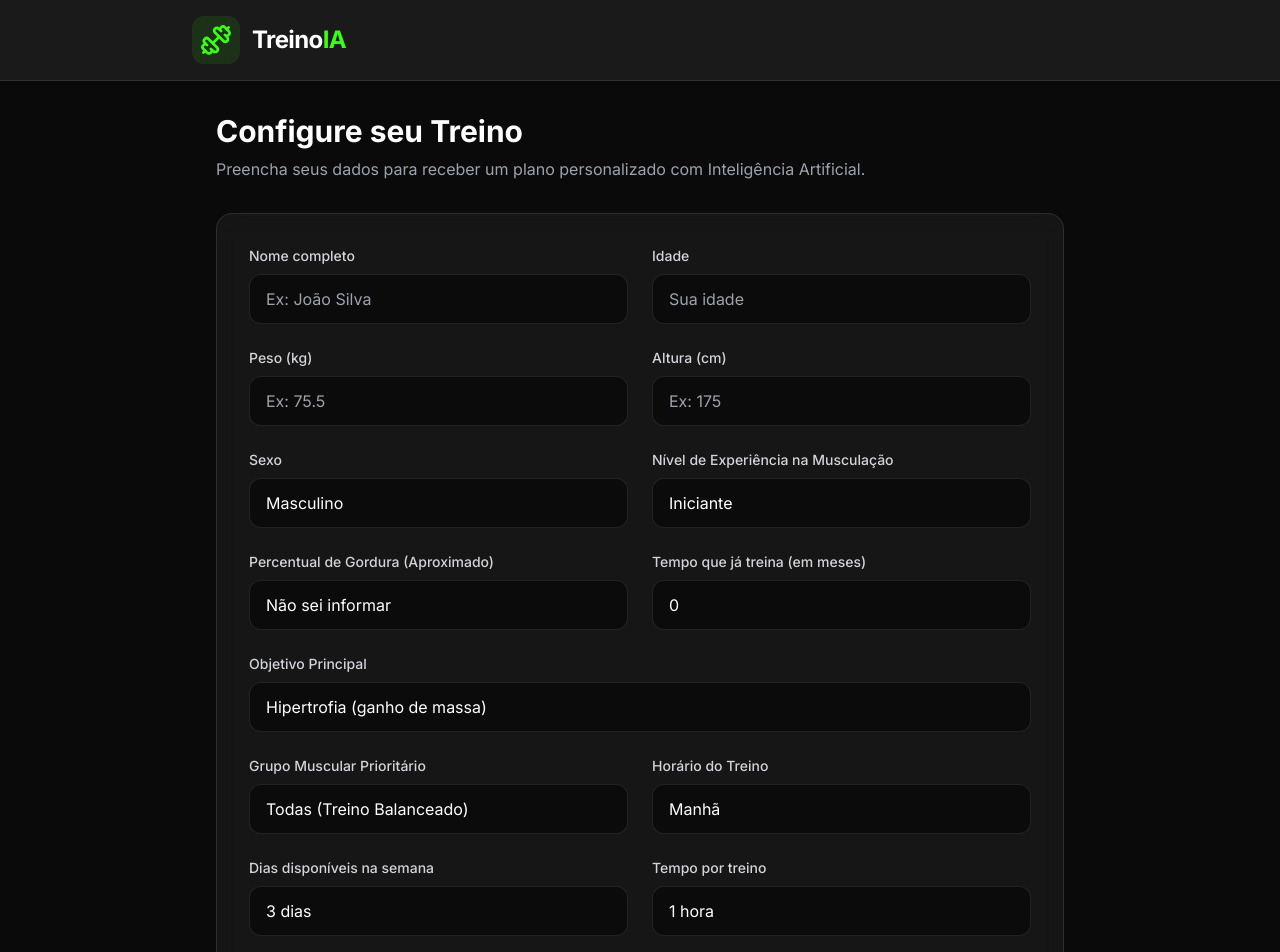
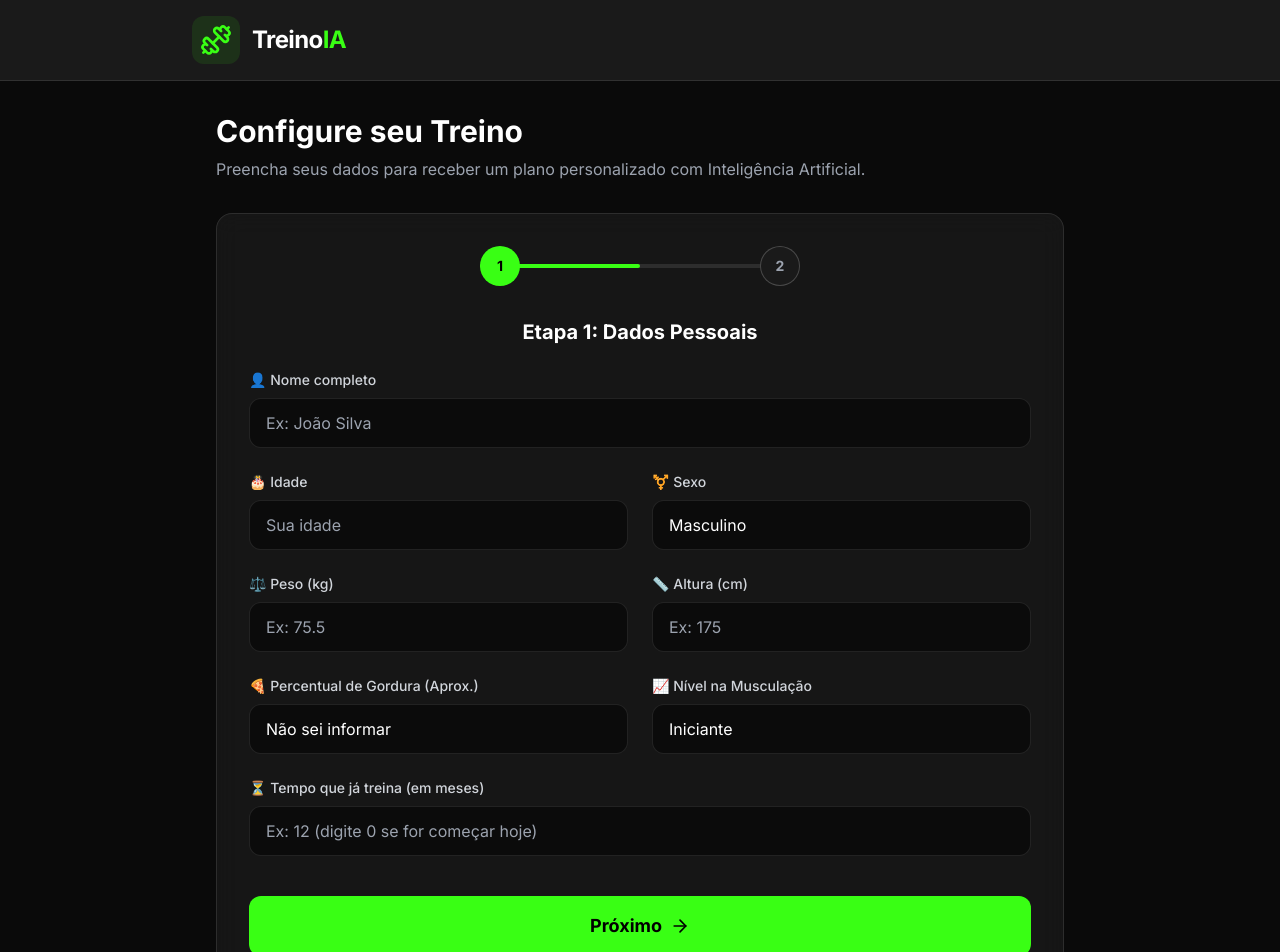
Before and after one commit to felipecutrim/treinoIA, a React (Vite) app: page / in a window 1280 px wide. Shown: the top 952 px of the page. Built offline with nearby package versions, Linux system fonts and the light colour scheme.

Commit message:
feat: UX improvements, multi-step form, and multi-select muscles

```diff
--- a/src/App.jsx
+++ b/src/App.jsx
@@ -33,7 +33,7 @@ Dados do usuário:
 - Nível na musculação: ${formData.nivel}
 - Tempo de treino (experiência): ${formData.mesesTreino} meses
 - Objetivo principal: ${formData.objetivo}
-- Grupo muscular prioritário: ${formData.focoMuscular}
+- Grupo muscular prioritário: ${formData.focoMuscular.join(', ')}
 - Dias por semana: ${formData.dias} dias
 - Horário do treino: ${formData.horario}
 - Tempo por treino: ${formData.tempo}
--- a/src/components/Form.jsx
+++ b/src/components/Form.jsx
@@ -1,6 +1,10 @@
-import { useState } from 'react';
+import { useState, useRef } from 'react';
+import { ArrowRight, ArrowLeft } from 'lucide-react';
 
 export default function Form({ onSubmit, isLoading }) {
+  const [step, setStep] = useState(1);
+  const formRef = useRef(null);
+
   const [formData, setFormData] = useState({
     nome: '',
     idade: '',
@@ -9,19 +13,51 @@ export default function Form({ onSubmit, isLoading }) {
     sexo: 'Masculino',
     nivel: 'Iniciante',
     percentualGordura: 'Não sei informar',
+    mesesTreino: '',
     objetivo: 'Hipertrofia',
     dias: '3',
     tempo: '1h',
     horario: 'Manhã',
-    mesesTreino: '0',
-    focoMuscular: 'Todas',
+    focoMuscular: ['Todas'],
     outroEsporte: '',
     restricoes: ''
   });
 
+  const musculosOpcoes = ['Todas', 'Peito', 'Costas', 'Bíceps', 'Tríceps', 'Ombros', 'Pernas', 'Abdômen'];
+
   const handleChange = (e) => {
     const { name, value } = e.target;
     setFormData(prev => ({ ...prev, [name]: value }));
+  };
+
+  const toggleMusculo = (musculo) => {
+    setFormData(prev => {
+      let novaLista = [...prev.focoMuscular];
+
+      if (musculo === 'Todas') {
+        novaLista = ['Todas'];
+      } else {
+        novaLista = novaLista.filter(m => m !== 'Todas');
+        if (novaLista.includes(musculo)) {
+          novaLista = novaLista.filter(m => m !== musculo);
+        } else {
+          novaLista.push(musculo);
+        }
+        if (novaLista.length === 0) novaLista = ['Todas'];
+      }
+
+      return { ...prev, focoMuscular: novaLista };
+    });
+  };
+
+  const handleNextStep = () => {
+    if (formRef.current && formRef.current.reportValidity()) {
+      setStep(2);
+    }
+  };
+
+  const handlePrevStep = () => {
+    setStep(1);
   };
 
   const handleSubmit = (e) => {
@@ -30,18 +66,32 @@ export default function Form({ onSubmit, isLoading }) {
   };
 
   return (
-    <form onSubmit={handleSubmit} className="glass rounded-2xl p-6 md:p-8 animate-fade-in space-y-6">
+    <form ref={formRef} onSubmit={handleSubmit} className="glass rounded-2xl p-6 md:p-8 animate-fade-in space-y-6">
+
+      {/* Indicador de Etapas */}
+      <div className="flex items-center justify-between mb-8 relative max-w-xs mx-auto">
+        <div className="absolute left-0 top-1/2 -translate-y-1/2 w-full h-1 bg-white/10 rounded-full -z-10"></div>
+        <div className={`absolute left-0 top-1/2 -translate-y-1/2 h-1 bg-primary rounded-full -z-10 transition-all duration-300 ${step === 1 ? 'w-1/2' : 'w-full'}`}></div>
+
+        <div className={`w-10 h-10 rounded-full flex items-center justify-center font-bold text-sm transition-colors ${step >= 1 ? 'bg-primary text-black' : 'bg-surface text-gray-400 border border-white/20'}`}>1</div>
+        <div className={`w-10 h-10 rounded-full flex items-center justify-center font-bold text-sm transition-colors ${step >= 2 ? 'bg-primary text-black' : 'bg-surface text-gray-400 border border-white/20'}`}>2</div>
+      </div>
+
+      <div className="text-center mb-6">
+        <h3 className="text-xl font-bold text-white">
+          {step === 1 ? 'Etapa 1: Dados Pessoais' : 'Etapa 2: Preferências de Treino'}
+        </h3>
+      </div>
+
       <div className="grid grid-cols-1 md:grid-cols-2 gap-6">
 
+        {step === 1 && (
+          <>
             {/* Nome */}
-        <div className="space-y-2">
-          <label className="block text-sm font-medium text-gray-300">Nome completo</label>
+            <div className="space-y-2 md:col-span-2">
+              <label className="block text-sm font-medium text-gray-300">👤 Nome completo</label>
               <input
-            type="text"
-            name="nome"
-            required
-            value={formData.nome}
-            onChange={handleChange}
+                type="text" name="nome" required value={formData.nome} onChange={handleChange}
                 className="w-full bg-black/50 border border-white/10 rounded-xl px-4 py-3 text-white focus:outline-none focus:ring-2 focus:ring-primary focus:border-transparent transition-all"
                 placeholder="Ex: João Silva"
               />
@@ -49,29 +99,30 @@ export default function Form({ onSubmit, isLoading }) {
 
             {/* Idade */}
             <div className="space-y-2">
-          <label className="block text-sm font-medium text-gray-300">Idade</label>
+              <label className="block text-sm font-medium text-gray-300">🎂 Idade</label>
               <input
-            type="number"
-            name="idade"
-            required
-            min="14" max="100"
-            value={formData.idade}
-            onChange={handleChange}
+                type="number" name="idade" required min="14" max="100" value={formData.idade} onChange={handleChange}
                 className="w-full bg-black/50 border border-white/10 rounded-xl px-4 py-3 text-white focus:outline-none focus:ring-2 focus:ring-primary focus:border-transparent transition-all"
                 placeholder="Sua idade"
               />
             </div>
 
+            {/* Sexo */}
+            <div className="space-y-2">
+              <label className="block text-sm font-medium text-gray-300">⚧️ Sexo</label>
+              <select name="sexo" value={formData.sexo} onChange={handleChange}
+                className="w-full bg-black/50 border border-white/10 rounded-xl px-4 py-3 text-white focus:outline-none focus:ring-2 focus:ring-primary focus:border-transparent appearance-none transition-all">
+                <option value="Masculino">Masculino</option>
+                <option value="Feminino">Feminino</option>
+                <option value="Prefiro não informar">Prefiro não informar</option>
+              </select>
+            </div>
+
             {/* Peso */}
             <div className="space-y-2">
-          <label className="block text-sm font-medium text-gray-300">Peso (kg)</label>
+              <label className="block text-sm font-medium text-gray-300">⚖️ Peso (kg)</label>
               <input
-            type="number"
-            name="peso"
-            required
-            min="30" max="300" step="0.1"
-            value={formData.peso}
-            onChange={handleChange}
+                type="number" name="peso" required min="30" max="300" step="0.1" value={formData.peso} onChange={handleChange}
                 className="w-full bg-black/50 border border-white/10 rounded-xl px-4 py-3 text-white focus:outline-none focus:ring-2 focus:ring-primary focus:border-transparent transition-all"
                 placeholder="Ex: 75.5"
               />
@@ -79,58 +130,19 @@ export default function Form({ onSubmit, isLoading }) {
 
             {/* Altura */}
             <div className="space-y-2">
-          <label className="block text-sm font-medium text-gray-300">Altura (cm)</label>
+              <label className="block text-sm font-medium text-gray-300">📏 Altura (cm)</label>
               <input
-            type="number"
-            name="altura"
-            required
-            min="100" max="250"
-            value={formData.altura}
-            onChange={handleChange}
+                type="number" name="altura" required min="100" max="250" value={formData.altura} onChange={handleChange}
                 className="w-full bg-black/50 border border-white/10 rounded-xl px-4 py-3 text-white focus:outline-none focus:ring-2 focus:ring-primary focus:border-transparent transition-all"
                 placeholder="Ex: 175"
               />
             </div>
 
-        {/* Sexo */}
-        <div className="space-y-2">
-          <label className="block text-sm font-medium text-gray-300">Sexo</label>
-          <select
-            name="sexo"
-            value={formData.sexo}
-            onChange={handleChange}
-            className="w-full bg-black/50 border border-white/10 rounded-xl px-4 py-3 text-white focus:outline-none focus:ring-2 focus:ring-primary focus:border-transparent appearance-none transition-all"
-          >
-            <option value="Masculino">Masculino</option>
-            <option value="Feminino">Feminino</option>
-            <option value="Prefiro não informar">Prefiro não informar</option>
-          </select>
-        </div>
-
-        {/* Nível */}
-        <div className="space-y-2">
-          <label className="block text-sm font-medium text-gray-300">Nível de Experiência na Musculação</label>
-          <select
-            name="nivel"
-            value={formData.nivel}
-            onChange={handleChange}
-            className="w-full bg-black/50 border border-white/10 rounded-xl px-4 py-3 text-white focus:outline-none focus:ring-2 focus:ring-primary focus:border-transparent appearance-none transition-all"
-          >
-            <option value="Iniciante">Iniciante</option>
-            <option value="Intermediário">Intermediário</option>
-            <option value="Avançado">Avançado</option>
-          </select>
-        </div>
-
             {/* Percentual de Gordura */}
             <div className="space-y-2">
-          <label className="block text-sm font-medium text-gray-300">Percentual de Gordura (Aproximado)</label>
-          <select
-            name="percentualGordura"
-            value={formData.percentualGordura}
-            onChange={handleChange}
-            className="w-full bg-black/50 border border-white/10 rounded-xl px-4 py-3 text-white focus:outline-none focus:ring-2 focus:ring-primary focus:border-transparent appearance-none transition-all"
-          >
+              <label className="block text-sm font-medium text-gray-300">🍕 Percentual de Gordura (Aprox.)</label>
+              <select name="percentualGordura" value={formData.percentualGordura} onChange={handleChange}
+                className="w-full bg-black/50 border border-white/10 rounded-xl px-4 py-3 text-white focus:outline-none focus:ring-2 focus:ring-primary focus:border-transparent appearance-none transition-all">
                 <option value="Não sei informar">Não sei informar</option>
                 <option value="Baixo (Avançado)">Baixo (Avançado/Definido)</option>
                 <option value="Médio (Intermediário)">Médio (Intermediário/Normal)</option>
@@ -138,30 +150,36 @@ export default function Form({ onSubmit, isLoading }) {
               </select>
             </div>
 
+            {/* Nível */}
+            <div className="space-y-2">
+              <label className="block text-sm font-medium text-gray-300">📈 Nível na Musculação</label>
+              <select name="nivel" value={formData.nivel} onChange={handleChange}
+                className="w-full bg-black/50 border border-white/10 rounded-xl px-4 py-3 text-white focus:outline-none focus:ring-2 focus:ring-primary focus:border-transparent appearance-none transition-all">
+                <option value="Iniciante">Iniciante</option>
+                <option value="Intermediário">Intermediário</option>
+                <option value="Avançado">Avançado</option>
+              </select>
+            </div>
+
             {/* Meses de Treino */}
-        <div className="space-y-2">
-          <label className="block text-sm font-medium text-gray-300">Tempo que já treina (em meses)</label>
+            <div className="space-y-2 md:col-span-2">
+              <label className="block text-sm font-medium text-gray-300">⏳ Tempo que já treina (em meses)</label>
               <input
-            type="number"
-            name="mesesTreino"
-            required
-            min="0"
-            value={formData.mesesTreino}
-            onChange={handleChange}
+                type="number" name="mesesTreino" required min="0" value={formData.mesesTreino} onChange={handleChange}
                 className="w-full bg-black/50 border border-white/10 rounded-xl px-4 py-3 text-white focus:outline-none focus:ring-2 focus:ring-primary focus:border-transparent transition-all"
-            placeholder="Ex: 12 (para 1 ano)"
+                placeholder="Ex: 12 (digite 0 se for começar hoje)"
               />
             </div>
+          </>
+        )}
 
+        {step === 2 && (
+          <>
             {/* Objetivo */}
             <div className="space-y-2 md:col-span-2">
-          <label className="block text-sm font-medium text-gray-300">Objetivo Principal</label>
-          <select
-            name="objetivo"
-            value={formData.objetivo}
-            onChange={handleChange}
-            className="w-full bg-black/50 border border-white/10 rounded-xl px-4 py-3 text-white focus:outline-none focus:ring-2 focus:ring-primary focus:border-transparent appearance-none transition-all"
-          >
+              <label className="block text-sm font-medium text-gray-300">🎯 Objetivo Principal</label>
+              <select name="objetivo" value={formData.objetivo} onChange={handleChange}
+                className="w-full bg-black/50 border border-white/10 rounded-xl px-4 py-3 text-white focus:outline-none focus:ring-2 focus:ring-primary focus:border-transparent appearance-none transition-all">
                 <option value="Hipertrofia">Hipertrofia (ganho de massa)</option>
                 <option value="Emagrecimento">Emagrecimento (perda de gordura)</option>
                 <option value="Força">Ganho de Força</option>
@@ -170,48 +188,11 @@ export default function Form({ onSubmit, isLoading }) {
               </select>
             </div>
 
-        {/* Foco Muscular */}
-        <div className="space-y-2">
-          <label className="block text-sm font-medium text-gray-300">Grupo Muscular Prioritário</label>
-          <select
-            name="focoMuscular"
-            value={formData.focoMuscular}
-            onChange={handleChange}
-            className="w-full bg-black/50 border border-white/10 rounded-xl px-4 py-3 text-white focus:outline-none focus:ring-2 focus:ring-primary focus:border-transparent appearance-none transition-all"
-          >
-            <option value="Todas">Todas (Treino Balanceado)</option>
-            <option value="Peito">Peito</option>
-            <option value="Costas">Costas</option>
-            <option value="Bíceps">Bíceps</option>
-            <option value="Tríceps">Tríceps</option>
-            <option value="Pernas">Pernas</option>
-          </select>
-        </div>
-
-        {/* Horário */}
-        <div className="space-y-2">
-          <label className="block text-sm font-medium text-gray-300">Horário do Treino</label>
-          <select
-            name="horario"
-            value={formData.horario}
-            onChange={handleChange}
-            className="w-full bg-black/50 border border-white/10 rounded-xl px-4 py-3 text-white focus:outline-none focus:ring-2 focus:ring-primary focus:border-transparent appearance-none transition-all"
-          >
-            <option value="Manhã">Manhã</option>
-            <option value="Tarde">Tarde</option>
-            <option value="Noite">Noite</option>
-          </select>
-        </div>
-
             {/* Dias */}
             <div className="space-y-2">
-          <label className="block text-sm font-medium text-gray-300">Dias disponíveis na semana</label>
-          <select
-            name="dias"
-            value={formData.dias}
-            onChange={handleChange}
-            className="w-full bg-black/50 border border-white/10 rounded-xl px-4 py-3 text-white focus:outline-none focus:ring-2 focus:ring-primary focus:border-transparent appearance-none transition-all"
-          >
+              <label className="block text-sm font-medium text-gray-300">📅 Dias disponíveis por semana</label>
+              <select name="dias" value={formData.dias} onChange={handleChange}
+                className="w-full bg-black/50 border border-white/10 rounded-xl px-4 py-3 text-white focus:outline-none focus:ring-2 focus:ring-primary focus:border-transparent appearance-none transition-all">
                 <option value="2">2 dias</option>
                 <option value="3">3 dias</option>
                 <option value="4">4 dias</option>
@@ -221,15 +202,22 @@ export default function Form({ onSubmit, isLoading }) {
               </select>
             </div>
 
+            {/* Horário */}
+            <div className="space-y-2">
+              <label className="block text-sm font-medium text-gray-300">⏰ Horário do Treino</label>
+              <select name="horario" value={formData.horario} onChange={handleChange}
+                className="w-full bg-black/50 border border-white/10 rounded-xl px-4 py-3 text-white focus:outline-none focus:ring-2 focus:ring-primary focus:border-transparent appearance-none transition-all">
+                <option value="Manhã">Manhã</option>
+                <option value="Tarde">Tarde</option>
+                <option value="Noite">Noite</option>
+              </select>
+            </div>
+
             {/* Tempo */}
             <div className="space-y-2">
-          <label className="block text-sm font-medium text-gray-300">Tempo por treino</label>
-          <select
-            name="tempo"
-            value={formData.tempo}
-            onChange={handleChange}
-            className="w-full bg-black/50 border border-white/10 rounded-xl px-4 py-3 text-white focus:outline-none focus:ring-2 focus:ring-primary focus:border-transparent appearance-none transition-all"
-          >
+              <label className="block text-sm font-medium text-gray-300">⏱️ Tempo por treino</label>
+              <select name="tempo" value={formData.tempo} onChange={handleChange}
+                className="w-full bg-black/50 border border-white/10 rounded-xl px-4 py-3 text-white focus:outline-none focus:ring-2 focus:ring-primary focus:border-transparent appearance-none transition-all">
                 <option value="30min">30 minutos</option>
                 <option value="45min">45 minutos</option>
                 <option value="1h">1 hora</option>
@@ -237,14 +225,35 @@ export default function Form({ onSubmit, isLoading }) {
               </select>
             </div>
 
+            {/* Foco Muscular (Multi-select) */}
+            <div className="space-y-3 md:col-span-2">
+              <label className="block text-sm font-medium text-gray-300">💪 Grupo Muscular Prioritário (Selecione 1 ou mais)</label>
+              <div className="flex flex-wrap gap-2">
+                {musculosOpcoes.map(musculo => {
+                  const isSelected = formData.focoMuscular.includes(musculo);
+                  return (
+                    <button
+                      key={musculo}
+                      type="button"
+                      onClick={() => toggleMusculo(musculo)}
+                      className={`px-4 py-2 rounded-full text-sm font-medium transition-all border ${
+                        isSelected
+                        ? 'bg-primary/20 border-primary text-primary'
+                        : 'bg-black/50 border-white/10 text-gray-400 hover:border-white/30'
+                      }`}
+                    >
+                      {musculo}
+                    </button>
+                  );
+                })}
+              </div>
+            </div>
+
             {/* Outro Esporte */}
             <div className="space-y-2 md:col-span-2">
-          <label className="block text-sm font-medium text-gray-300">Pratica algum outro esporte? (Opcional)</label>
+              <label className="block text-sm font-medium text-gray-300">⚽ Pratica algum outro esporte? (Opcional)</label>
               <input
-            type="text"
-            name="outroEsporte"
-            value={formData.outroEsporte}
-            onChange={handleChange}
+                type="text" name="outroEsporte" value={formData.outroEsporte} onChange={handleChange}
                 className="w-full bg-black/50 border border-white/10 rounded-xl px-4 py-3 text-white focus:outline-none focus:ring-2 focus:ring-primary focus:border-transparent transition-all"
                 placeholder="Ex: Futebol aos finais de semana, Natação, etc..."
               />
@@ -252,25 +261,49 @@ export default function Form({ onSubmit, isLoading }) {
 
             {/* Restrições */}
             <div className="space-y-2 md:col-span-2">
-          <label className="block text-sm font-medium text-gray-300">Restrições físicas? (Opcional)</label>
+              <label className="block text-sm font-medium text-gray-300">⚠️ Restrições físicas? (Opcional)</label>
               <textarea
-            name="restricoes"
-            value={formData.restricoes}
-            onChange={handleChange}
-            rows="2"
+                name="restricoes" value={formData.restricoes} onChange={handleChange} rows="2"
                 className="w-full bg-black/50 border border-white/10 rounded-xl px-4 py-3 text-white focus:outline-none focus:ring-2 focus:ring-primary focus:border-transparent transition-all resize-none"
                 placeholder="Ex: Dor no joelho, hérnia de disco, etc..."
               />
             </div>
+          </>
+        )}
       </div>
 
+      {/* Botões de Ação */}
+      <div className="pt-4 flex gap-3">
+        {step === 2 && (
+          <button
+            type="button"
+            onClick={handlePrevStep}
+            className="px-6 py-4 bg-surface border border-white/10 text-white font-semibold rounded-xl hover:bg-white/5 transition-colors flex items-center gap-2 focus:outline-none focus:ring-2 focus:ring-offset-2 focus:ring-offset-background focus:ring-white/20"
+          >
+            <ArrowLeft className="w-5 h-5" />
+            Voltar
+          </button>
+        )}
+
+        {step === 1 ? (
+          <button
+            type="button"
+            onClick={handleNextStep}
+            className="flex-1 py-4 px-6 bg-primary text-black font-bold text-lg rounded-xl hover:bg-[#32e011] transition-colors focus:outline-none focus:ring-2 focus:ring-offset-2 focus:ring-offset-background focus:ring-primary flex justify-center items-center gap-2"
+          >
+            Próximo
+            <ArrowRight className="w-5 h-5" />
+          </button>
+        ) : (
           <button
             type="submit"
             disabled={isLoading}
-        className="w-full py-4 px-6 mt-4 bg-primary text-black font-bold text-lg rounded-xl hover:bg-[#32e011] transition-colors focus:outline-none focus:ring-2 focus:ring-offset-2 focus:ring-offset-background focus:ring-primary disabled:opacity-50 disabled:cursor-not-allowed flex justify-center items-center gap-2"
+            className="flex-1 py-4 px-6 bg-primary text-black font-bold text-lg rounded-xl hover:bg-[#32e011] transition-colors focus:outline-none focus:ring-2 focus:ring-offset-2 focus:ring-offset-background focus:ring-primary disabled:opacity-50 disabled:cursor-not-allowed flex justify-center items-center gap-2"
           >
             {isLoading ? 'Gerando Treino...' : 'Gerar meu Treino'}
           </button>
+        )}
+      </div>
     </form>
   );
 }
```
Lines whose indentation alone changed are shown as unchanged.
